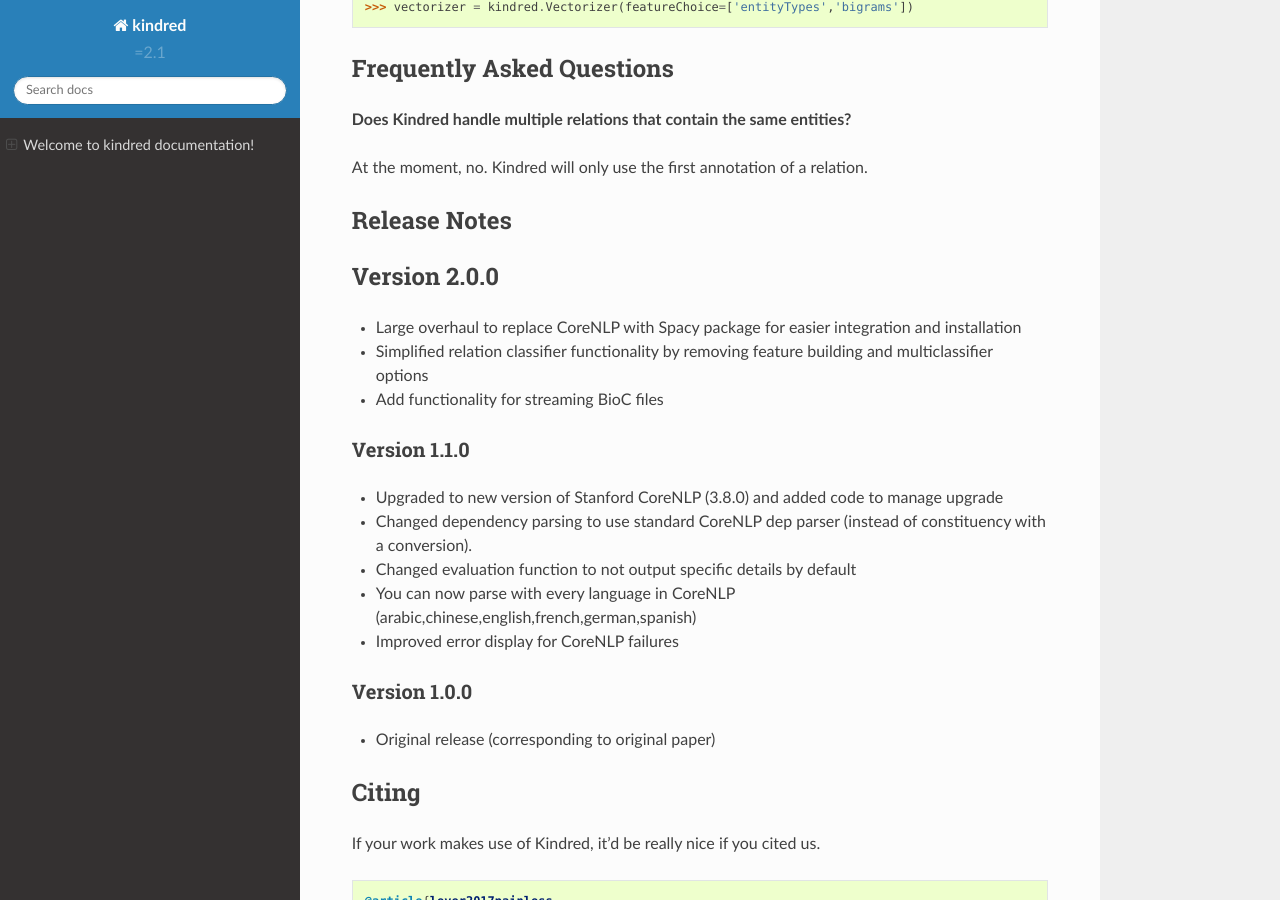
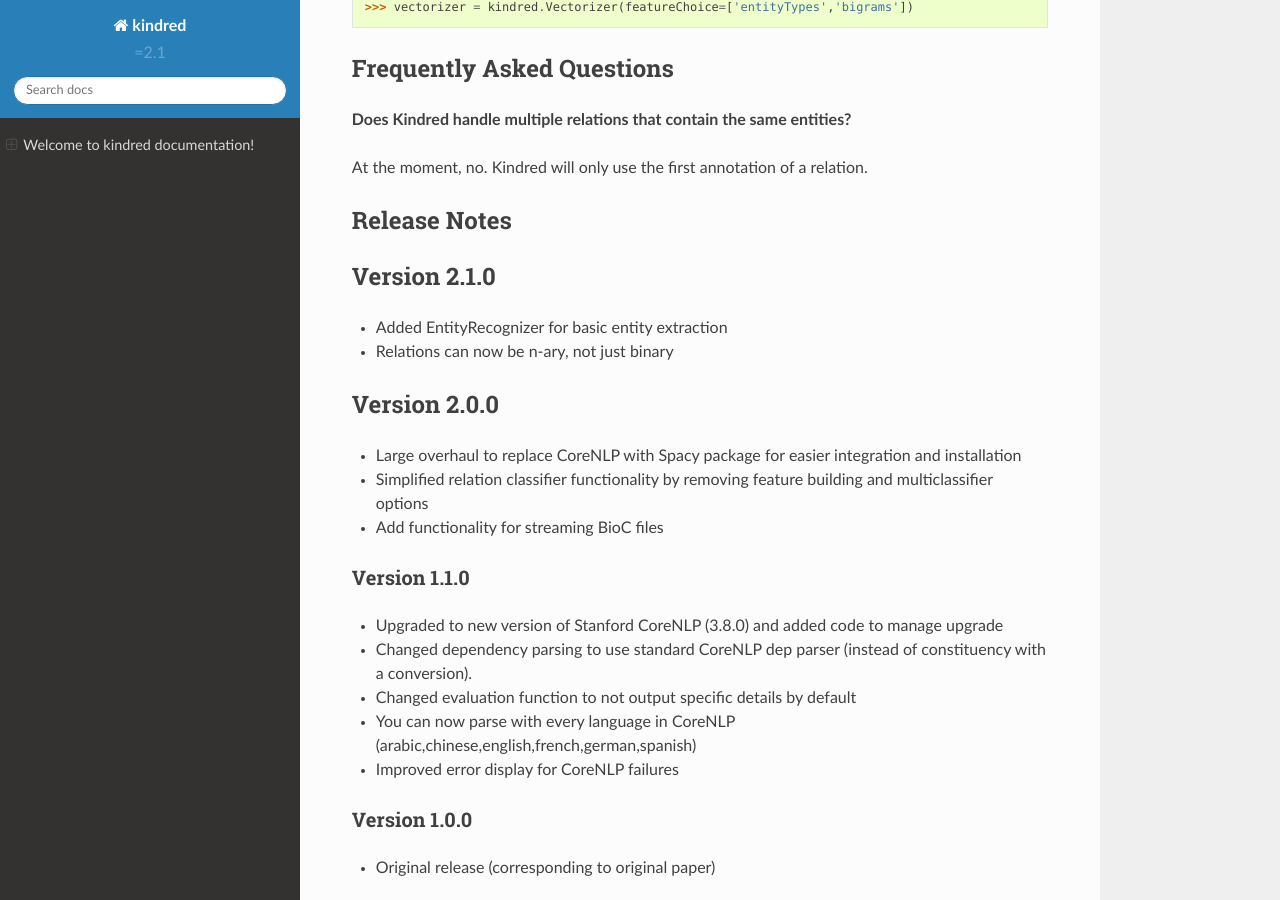
Before and after one commit to jakelever/kindred, a Sphinx documentation site: the page built from docs/index.rst, in a window 1280 px wide and 900 px high, scrolled down 4295 px. Built offline with Sphinx 7.4.7 and the Read the Docs theme 2.0.0, drawn with Linux system fonts in a browser that asks for light colours; formulas are drawn with MathJax 3.

Commit message:
Added release info

```diff
--- a/docs/index.rst
+++ b/docs/index.rst
@@ -155,6 +155,11 @@
 Release Notes
 -------------
 
+Version 2.1.0
+-------------
+- Added EntityRecognizer for basic entity extraction
+- Relations can now be n-ary, not just binary
+
 Version 2.0.0
 -------------
 - Large overhaul to replace CoreNLP with Spacy package for easier integration and installation
```
